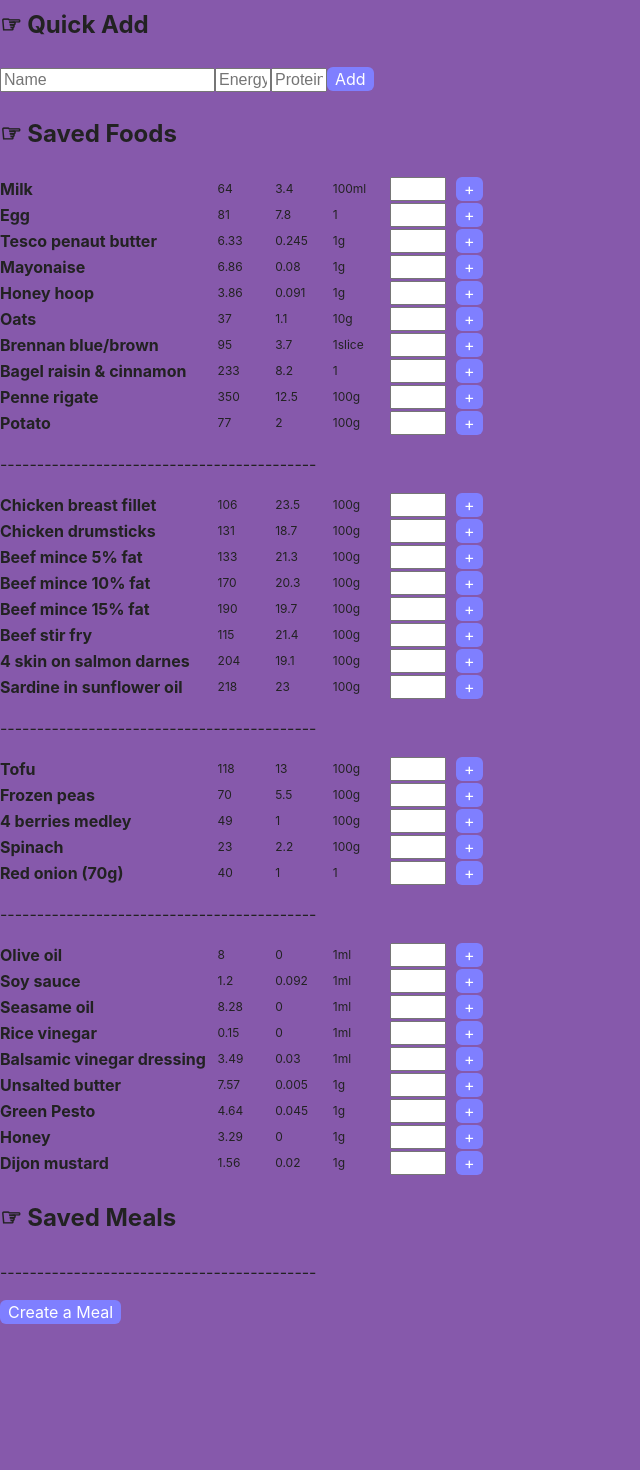
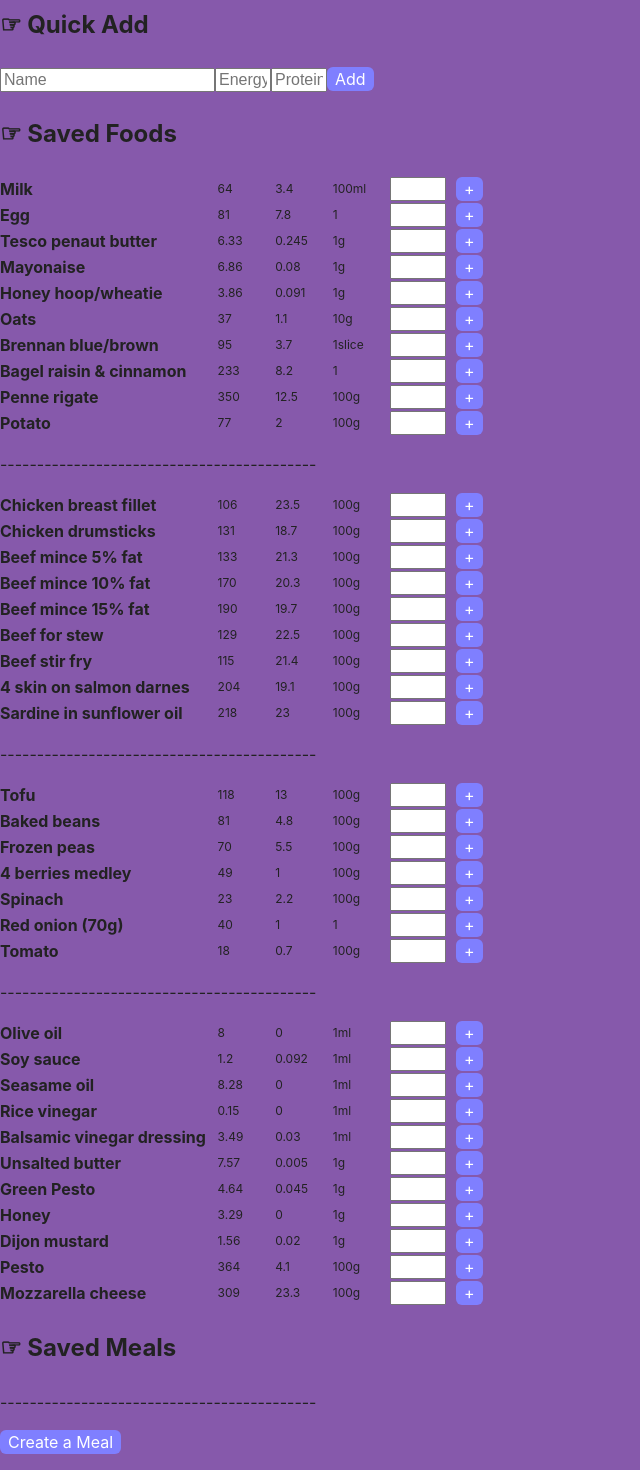
Before and after one commit to Martin19999/Food-Tracker, a React (Create React App) app: page / in a window 1280 px wide. Shown: the part 239-1709 px from the top of the page, without its empty margins (0-640 px from the left). Before the commit the page ends 1579 px from the top, so only its background shows below. Built offline with nearby package versions, Linux system fonts and the light colour scheme.

Commit message:
add foods

```diff
--- a/src/components/SectionSavedFoods.jsx
+++ b/src/components/SectionSavedFoods.jsx
@@ -8,7 +8,7 @@ export default function SectionSavedFoods({ foods, date, onAddFromFood }) {
       <h3 className=""> ☞ Saved Foods</h3>
       {foods.map((food,i) => (
         <>
-        {(i === 10 || i === 18 || i===23)? <p>-------------------------------------------</p> : null}
+        {(i === 10 || i === 19 || i=== 26 )? <p>-------------------------------------------</p> : null}
         <div className="secInline" key={i}>
           <p className="bold">{food.name}</p>
           <p>{food.calories}</p>
--- a/src/defaultFoods.js
+++ b/src/defaultFoods.js
@@ -1,18 +1,18 @@
 const rawFoods = [
-  // ----------------Breakfast & carbs ------------------9
+  // ----------------Breakfast & carbs ------------------10
   ["Milk", 64, 3.4, 100, "ml"],
   ["Egg", 81, 7.8, 1, ""],
   ["Tesco penaut butter", 6.33, 0.245, 1, "g"],
   ["Mayonaise", 6.86, 0.08, 1, "g"],
 
-  ["Honey hoop", 3.86, 0.091, 1, "g"],
+  ["Honey hoop/wheatie", 3.86, 0.091, 1, "g"],
   ["Oats", 37, 1.1, 10, "g"],
   ["Brennan blue/brown", 95, 3.7, 1, "slice"],
   ["Bagel raisin & cinnamon", 233, 8.2, 1, ""],
   ["Penne rigate", 350, 12.5, 100, "g"],
   ["Potato", 77, 2, 100, "g"],
 
-  // ----------------Lidl Meat------------------8(17)
+  // ----------------Lidl Meat------------------9(19)
   //Chicken
   ["Chicken breast fillet", 106, 23.5, 100, "g"],
   ["Chicken drumsticks", 131, 18.7, 100, "g"],
@@ -21,18 +21,21 @@ const rawFoods = [
   ["Beef mince 5% fat", 133, 21.3, 100, "g"],
   ["Beef mince 10% fat", 170, 20.3, 100, "g"],
   ["Beef mince 15% fat", 190, 19.7, 100, "g"],
+  ["Beef for stew", 129, 22.5, 100, "g"],
   ["Beef stir fry", 115, 21.4, 100, "g"],
 
   //Seafood
   ["4 skin on salmon darnes", 204, 19.1, 100, "g"],
   ["Sardine in sunflower oil", 218, 23, 100, "g"],
 
-  // -------------------Veg----------------------5(22)
+  // -------------------Veg----------------------7(26)
   ["Tofu", 118, 13, 100, "g"],
+  ["Baked beans", 81, 4.8, 100, "g"],
   ["Frozen peas", 70, 5.5, 100, "g"],
   ["4 berries medley", 49, 1, 100, "g"],
   ["Spinach", 23, 2.2, 100, "g"],
   ["Red onion (70g)", 40, 1, 1, ""],
+  ["Tomato", 18, 0.7, 100, "g"],
 
 
   // ------------Common Seasonings-------------
@@ -45,6 +48,8 @@ const rawFoods = [
   ["Green Pesto", 4.64, 0.045, 1, "g"],
   ["Honey", 3.29, 0, 1, "g"],
   ["Dijon mustard", 1.56, 0.02, 1, "g"],
+  ["Pesto", 364, 4.1, 100, "g"],
+  ["Mozzarella cheese", 309, 23.3, 100, "g"],
 
 ];
 
--- a/src/views/CreateMealView.jsx
+++ b/src/views/CreateMealView.jsx
@@ -73,7 +73,7 @@ export default function CreateMealView({ defaultFoods, onSave, savedMeals, onMod
           <>
           {defaultFoods.map((f, i) => (
             <>
-            {(i === 10 || i === 18 || i===23)? <p>-------------------------------------------</p> : null}
+            {(i === 10 || i === 19 || i=== 26 )? <p>-------------------------------------------</p> : null}
             <div className="secInline" key={i}>
               <p className="bold">{f.name}</p>
               <p>{f.calories} cal</p>
```
